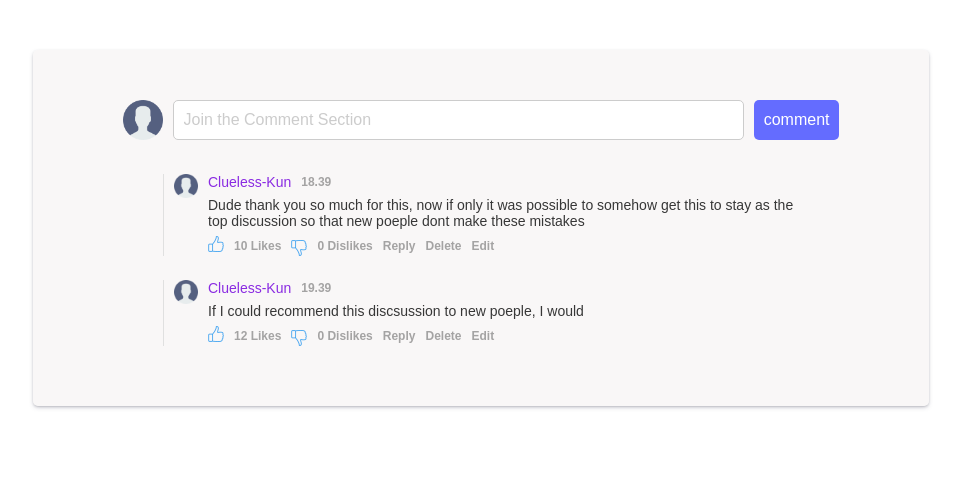
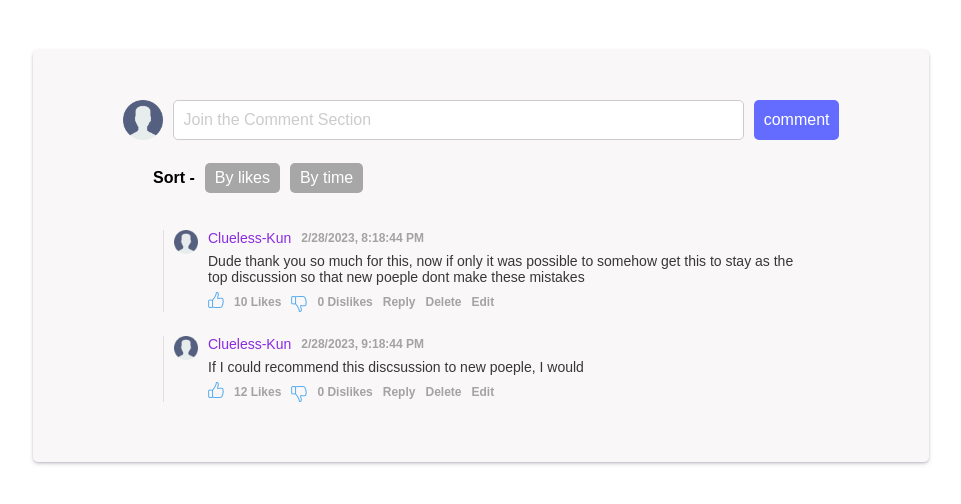
Before and after one commit to NitinSirsath/comments-section, a React (Vite) app: page / in a window 1280 px wide. Shown: the top 504 px of the page, without its empty margins (159-1120 px from the left). Built offline with nearby package versions, Linux system fonts and the light colour scheme.

Commit message:
solved type errors

```diff
--- a/src/App.tsx
+++ b/src/App.tsx
@@ -8,7 +8,7 @@ export const globalContext = createContext({})
 interface Comment {
   id: number
   body: string
-  time?: number
+  time?: string
   likes?: number
   dislikes?: number
   replies?: Array<Comment>
@@ -19,7 +19,7 @@ const dummyComments: Array<Comment> = [
       id: 1,
       body: 'Dude thank you so much for this, now if only it was possible to somehow get this to stay as the top discussion so that new poeple dont make these mistakes',
       replies : [],
-      time : 18.39,
+      time : '2/28/2023, 8:18:44 PM',
       likes : 10,
       dislikes : 0
   },
@@ -27,7 +27,7 @@ const dummyComments: Array<Comment> = [
       id: 2,
       body: 'If I could recommend this discsussion to new poeple, I would',
       replies : [],
-      time : 19.39,
+      time : '2/28/2023, 9:18:44 PM',
       likes : 12,
       dislikes : 0
   },
--- a/src/components/Comment.tsx
+++ b/src/components/Comment.tsx
@@ -1,4 +1,4 @@
-import React, { useContext, useState } from 'react'
+import React, { ReactNode, useContext, useState } from 'react'
 import CommentInput from './CommentInput'
 import styles from './comment.module.css'
 import userIcon from '../assets/user.png'
@@ -6,7 +6,15 @@ import likeIcon from '../assets/like.png'
 import { globalContext } from '../App'
 
 type Props = {
-    commentText: { body: string, replies: Array<object> }
+    commentText: {
+        time: ReactNode
+        id: any
+        likes: ReactNode
+        dislikes: ReactNode
+        body: string
+        replies: Array<object>
+}
+setCommentsList: (newComment: object) => void
 }
 
 const Comment = ({ commentText }: Props) => {
@@ -15,9 +23,9 @@ const Comment = ({ commentText }: Props) => {
     const [editInput, setEditInput] = useState(false)
 
 
-    const { likes, setLikes ,setCommentsList} = useContext(globalContext)
+    const {setCommentsList} = useContext(globalContext)
 
-    console.log('likes', likes)
+
 
     const onComment = (newComment: object) => {
         setReply(preV => [...preV, newComment])
@@ -25,7 +33,7 @@ const Comment = ({ commentText }: Props) => {
     }
 
     return (
-        <div className={styles.container} style={{ marginLeft: '10px' }}>
+        <div  className={styles.container} style={{ marginLeft: '10px' }}>
             <div>
                 <img src={userIcon} height={24} alt="usericon" />
             </div>
@@ -38,7 +46,7 @@ const Comment = ({ commentText }: Props) => {
                 <div className={styles.commentAdditionalInfoContiner}>
                     <p className={styles.likeIconContainer} onClick={()=> {
                         setCommentsList(
-                            preV => preV.map((comment) => {
+                            (preV: { id: any; likes: number }[]) => preV.map((comment: { id: any; likes: number }) => {
                                 if (comment.id === commentText.id) {
                                     return {
                                         ...comment,
@@ -52,7 +60,7 @@ const Comment = ({ commentText }: Props) => {
                     <p className={styles.secondaryText}>{commentText.likes} Likes</p>
                     <p className={styles.dislikeIconContainer} onClick={()=> {
                         setCommentsList(
-                            preV => preV.map((comment) => {
+                            ( preV: { id: any; dislikes: number }[]) => preV.map((comment: { id: any; dislikes: number }) => {
                                 if (comment.id === commentText.id) {
                                     return {
                                         ...comment,
@@ -66,7 +74,7 @@ const Comment = ({ commentText }: Props) => {
                     <p className={styles.secondaryText}>{commentText.dislikes} Dislikes</p>
                     <p className={styles.secondaryText} onClick={() => setIsReply(preV => !preV)}>{isReply ? 'Cancel' : 'Reply'}</p>
                     <p className={styles.secondaryText} onClick={() => {
-                        setCommentsList(preV => preV.filter((comment) => comment.id !== commentText.id))
+                        setCommentsList((preV: any[]) => preV.filter((comment: { id: any }) => comment.id !== commentText.id))
                     }} >Delete</p>
                     <p className={styles.secondaryText} onClick={()=> {
                         setEditInput(preV => !preV)
@@ -75,7 +83,7 @@ const Comment = ({ commentText }: Props) => {
                 {
                         editInput && <div className={styles.editContainer}>
                             <input className={styles.editableInput} type="text" value={commentText.body} onChange={(e) => {
-                                setCommentsList(preV => preV.map((comment) => {
+                                setCommentsList((preV: { id: any }[]) => preV.map((comment: { id: any }) => {
                                     if (comment.id === commentText.id) {
                                         return {
                                             ...comment,
@@ -93,6 +101,8 @@ const Comment = ({ commentText }: Props) => {
                 {isReply && <CommentInput  onComment={onComment} comment={undefined} />}
                 <div >
                     {reply?.map((commentText) => {
+                        console.log(reply, 'reply');
+
                         return <Comment commentText={commentText} />
 
                     })}
--- a/src/components/CommentInput.tsx
+++ b/src/components/CommentInput.tsx
@@ -1,4 +1,4 @@
-import React, {useContext, useState} from 'react'
+import React, { useContext, useState } from 'react'
 import styles from './commentInput.module.css'
 import userIcon from '../assets/user.png'
 import { globalContext } from '../App'
@@ -6,35 +6,40 @@ import { globalContext } from '../App'
 type Props = {
     onComment: (newComment: Comment) => void
     comments: Array<Comment>
+    likes?: number
 }
 
-const CommentInput = ({onComment,comments}: Props) => {
+const CommentInput = ({ onComment, comments }: Props) => {
     const [commentBody, setCommentBody] = useState('')
 
     const { likes } = useContext(globalContext)
 
-        console.log('likes', comments);
+
+    const handleSubmit = () => {
+       if(!commentBody) return
+       onComment({
+        id: comments?.length + 1,
+        body: commentBody,
+        replies: [],
+        time: new Date().toLocaleString(),
+        likes: likes,
+        dislikes: 0
+
+    });
+    setCommentBody('')
+    }
 
 
 
     return (
         <div className={styles.container}>
-        <img src={userIcon} alt="user" height={40}/>
+            <img src={userIcon} alt="user" height={40} />
             <input className={styles.inputField} placeholder='Join the Comment Section' type="text"
                 value={commentBody}
                 onChange={(e) => setCommentBody(e.target.value)}
             />
             <button className={styles.buttonhandler} onClick={() => {
-            onComment({
-                id: comments?.length + 1,
-                body: commentBody,
-                replies: [],
-                time : new Date().toLocaleString(),
-                likes: likes,
-                dislikes: 0
-
-            });
-            setCommentBody('')
+               handleSubmit()
             }}>comment</button>
         </div>
     )
--- /dev/null
+++ b/src/components/Sorting.tsx
@@ -0,0 +1,47 @@
+import { useState } from "react"
+import React from 'react'
+import styles from './sorting.module.css'
+
+type Props = {
+    commentsList: Array<object>
+    setCommentsList: (newComment: object) => void
+}
+
+const Sorting = ({commentsList,setCommentsList}: Props) => {
+
+    const [likeSort, setLikeSort] = useState(false)
+
+    const handleSorting = (_value:string) => {
+        if(!likeSort) {
+            setCommentsList(
+                ( preV: any[]) => preV.sort((a: { _value: number },b: { _value: number }) => {
+                    return b._value - a._value
+                })
+            )
+            setLikeSort(true)
+        } else {
+            setCommentsList(
+                (preV: any[]) => preV.sort((a: { _value: number },b: { _value: number }) => {
+                    return a._value - b._value
+                })
+            )
+            setLikeSort(false)
+        }
+    }
+
+    console.log(commentsList,   'commentsList')
+
+  return (
+    <div className={styles.container}>
+        <h4>Sort -</h4>
+        <div>
+            <button className={styles.buttonhandler} onClick={()=> handleSorting('likes')}>By likes</button>
+        </div>
+        <div>
+            <button className={styles.buttonhandler} onClick={()=> handleSorting('time')}>By time</button>
+        </div>
+       </div>
+  )
+}
+
+export default Sorting
--- /dev/null
+++ b/src/components/sorting.module.css
@@ -0,0 +1,22 @@
+.container{
+    display: flex;
+    justify-content: flex-start;
+    align-items: center;
+    padding: 13px 80px;
+    gap: 10px;
+}
+
+.buttonhandler{
+    display: flex;
+    justify-content: center;
+    align-items: center;
+    padding: 10px;
+    height: 30px;
+    background-color: #a7a7a7;
+    border: none;
+    border-radius: 5px;
+    color: #fff;
+    font-size: 16px;
+    cursor: pointer;
+    transition: all 0.3s ease;
+}
--- a/src/pages/Home.tsx
+++ b/src/pages/Home.tsx
@@ -1,7 +1,8 @@
-import React, {useState, useEffect, useContext} from 'react'
+import React, {ReactNode, useState, useEffect, useContext } from 'react'
 import { globalContext } from '../App';
 import Comment from '../components/Comment';
 import CommentInput from '../components/CommentInput'
+import Sorting from '../components/Sorting';
 import styles from '../styles/home.module.css'
 
 // interface Comment {
@@ -36,7 +37,7 @@ const Home = (props: Props) => {
 
     const { commentsList, setCommentsList } = useContext(globalContext)
 
-    const [timeString, setTimeString] = useState('');
+
 
     //   useEffect(() => {
     //     const now = new Date();
@@ -61,7 +62,7 @@ const Home = (props: Props) => {
 
     const onComment = (newComment: Comment) => {
 
-        setCommentsList(preV => [...preV, newComment])
+        setCommentsList((preV: any) => [...preV, newComment])
 
     }
 
@@ -81,8 +82,6 @@ const Home = (props: Props) => {
 
 
 
-      console.log(timeString, 'timeString');
-
 
 
 
@@ -90,12 +89,12 @@ const Home = (props: Props) => {
 
     return (
         <div className={styles.container}>
-        {/* <h1>{currentDateTime}</h1> */}
-       <CommentInput onComment={onComment} comments={commentsList}/>
+            <CommentInput onComment={onComment} comments={commentsList} />
+            <Sorting commentsList={commentsList} setCommentsList={setCommentsList} />
             {/* <button onClick={() => addComment()} >comment</button> */}
             <div className={styles.commentsLists}>
-            {commentsList.map((commentText) => {
-               return <Comment commentText={commentText}/>
+                {commentsList.map((commentText: { id: any; time?: ReactNode; likes?: ReactNode; dislikes?: ReactNode; body?: string; replies?: object[]; }) => {
+                    return <Comment key={commentText.id} commentText={commentText} />
                 })
                 }
             </div>
```
Lines whose indentation alone changed are shown as unchanged.
